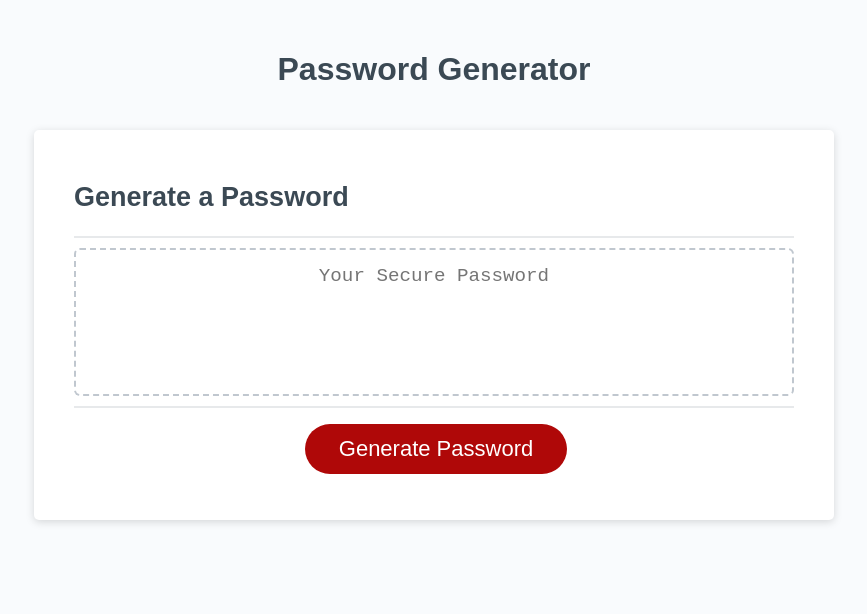
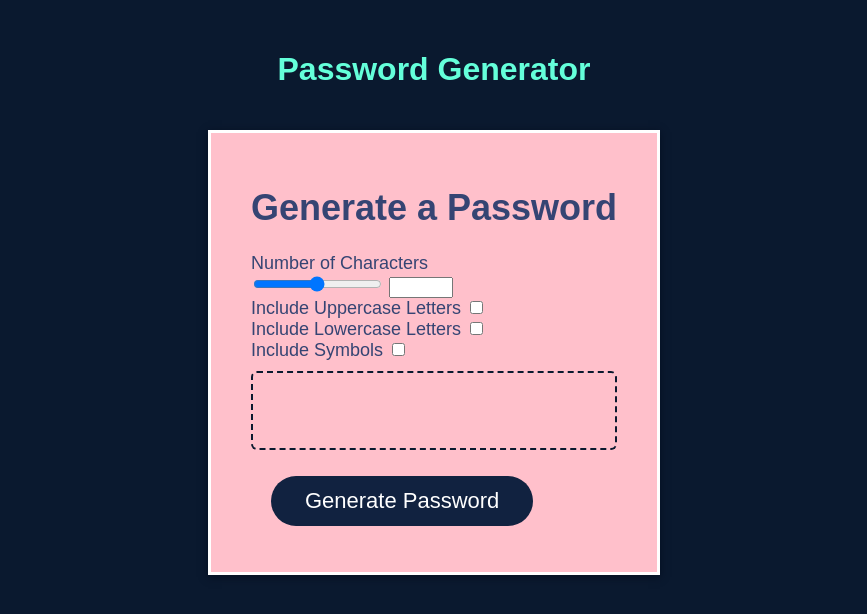
Before and after one commit to Jmhano/passwords, a plain HTML site: page index.html in a window 1280 px wide. Shown: the whole page, without its empty margins (206-1073 px from the left). Drawn offline with Linux system fonts and the light colour scheme.

Commit message:
html and css changes

```diff
--- a/index.html
+++ b/index.html
@@ -12,23 +12,43 @@
       <header>
         <h1>Password Generator</h1>
       </header>
-      <div class="card">
-        <div class="card-header">
-          <h2>Generate a Password</h2>
-        </div>
-        <div class="card-body">
-          <textarea
-            readonly
-            id="password"
-            placeholder="Your Secure Password"
-            aria-label="Generated Password"
-          ></textarea>
-        </div>
-        <div class="card-footer">
-          <button id="generate" class="btn">Generate Password</button>
-        </div>
+      <div class="container">
+
+
+        <form class = "form">
+          <h1>Generate a Password</h1>
+          <label for="characterAmountNumber">Number of Characters</label>
+          <div>
+            <input type="range" min="8" max="128" id="CharacterAmountRange" />
+            <input type="number" min="8" max="128" id="characterAmountNumber" />
+          </div>
+          <div>
+            <label for="inludeeUppercase">Include Uppercase Letters</label>
+            <input type="checkbox" id="includeUppercase" />
+          </div>
+          <div>
+            <label for="includeLowercase">Include Lowercase Letters</label>
+            <input type="checkbox" id="includeLowercase" />
+          </div>
+
+          <div>
+            <label for="includeSymbol">Include Symbols</label>
+            <input type="checkbox" id="includeSymbol" />
+          </div>
+
+          <div class="form-body">
+            <text area="readonly"
+              id="password"
+              placeholder="Your Secure Password"
+              aria-label="Generated Password"
+            >
+          </div>
+
+          <button type="submit">Generate Password</button>
+        </form>
       </div>
     </div>
+
     <script src="script.js"></script>
   </body>
 </html>
--- a/style.css
+++ b/style.css
@@ -1,3 +1,15 @@
+:root {
+  --primary-color: #0a192f;
+  --secondary-color: #112240;
+  --navy-shadow: rgba(2, 12, 27, 0.7);
+  --text-primary: #495670;
+  --text-secondary: #8892b0;
+  --text-lightest: #354473;
+  --white: #e6f1ff;
+  --fun-text: #64ffda;
+  --hightlight: pink;
+}
+
 *,
 *::before,
 *::after {
@@ -14,7 +26,12 @@ body,
 
 body {
   font-family: sans-serif;
-  background-color: #f9fbfd;
+  background-color: var(--primary-color);
+  color: var(--white);
+  display: flex;
+  justify-content: center;
+  align-items: center;
+  flex-direction: column;
 }
 
 .wrapper {
@@ -27,54 +44,27 @@ header {
   text-align: center;
   padding: 20px;
   padding-top: 0px;
-  color: hsl(206, 17%, 28%);
+  color: var(--fun-text);
 }
 
-.card {
-  background-color: hsl(0, 0%, 100%);
-  border-radius: 5px;
-  border-width: 1px;
-  box-shadow: rgba(0, 0, 0, 0.15) 0px 2px 8px 0px;
-  color: hsl(206, 17%, 28%);
+form {
+  background-color: var(--hightlight);
+  border: 3px solid;
+  border-color: white;
+  box-shadow: var(--navy-shadow) 0px 2px 8px 0px;
+  color: var(--text-lightest);
   font-size: 18px;
   margin: 0 auto;
   max-width: 800px;
   padding: 30px 40px;
+  justify-content: center;
+  align-items: center;
+  align-content: center;
 }
 
-.card-header::after {
-  content: " ";
-  display: block;
-  width: 100%;
-  background: #e7e9eb;
-  height: 2px;
-}
-
-.card-body {
-  min-height: 100px;
-}
-
-.card-footer {
-  text-align: center;
-}
-
-.card-footer::before {
-  content: " ";
-  display: block;
-  width: 100%;
-  background: #e7e9eb;
-  height: 2px;
-}
-
-.card-footer::after {
-  content: " ";
-  display: block;
-  clear: both;
-}
-
-.btn {
+button {
   border: none;
-  background-color: hsl(360, 91%, 36%);
+  background-color: var(--secondary-color);
   border-radius: 25px;
   box-shadow: rgba(0, 0, 0, 0.1) 0px 1px 6px 0px rgba(0, 0, 0, 0.2) 0px 1px 1px
     0px;
@@ -88,9 +78,9 @@ header {
   cursor: pointer;
 }
 
-button[disabled] {
-  cursor: default;
-  background: #c0c7cf;
+button:hover {
+  color: var(--primary-color);
+  background-color: #c0c7cf;
 }
 
 .float-right {
@@ -107,19 +97,19 @@ button[disabled] {
   padding-top: 15px;
   padding-left: 15px;
   padding-right: 15px;
-  padding-bottom: 85px;
+  padding-bottom: 60px;
   font-size: 1.2rem;
   text-align: center;
   margin-top: 10px;
   margin-bottom: 10px;
-  border: 2px dashed #c0c7cf;
+  border: 2px dashed var(--primary-color);
   border-radius: 6px;
   resize: none;
   overflow: hidden;
 }
 
 @media (max-width: 690px) {
-  .btn {
+  button {
     font-size: 1rem;
     margin: 16px 0px 0px 0px;
     padding: 10px 15px;
@@ -131,7 +121,7 @@ button[disabled] {
 }
 
 @media (max-width: 500px) {
-  .btn {
+  button {
     font-size: 0.8rem;
   }
 }
```
